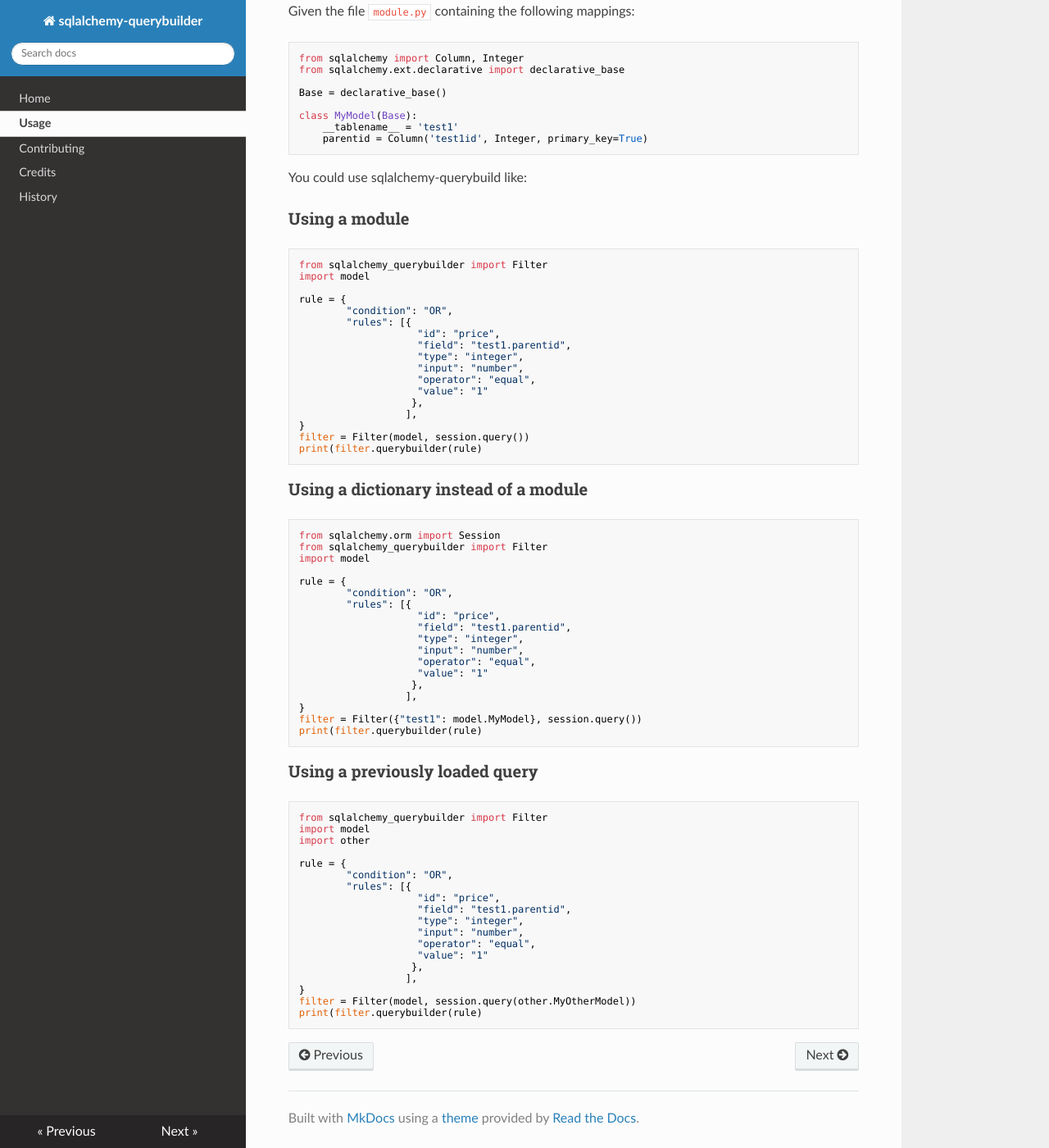
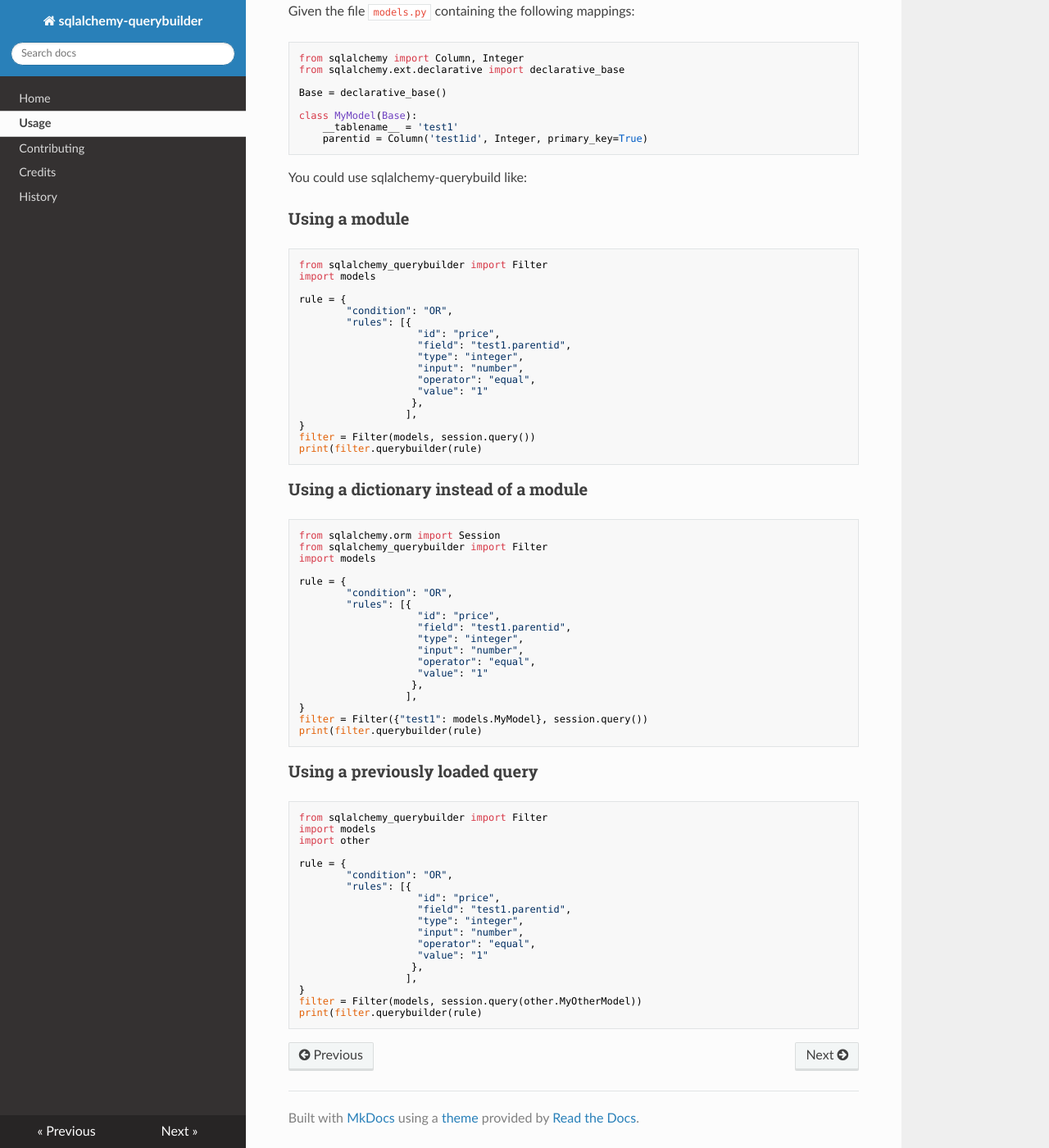
Before and after one commit to ocurero/sqlalchemy-querybuilder, an MkDocs documentation site: the page built from docs/usage.md, in a window 1280 px wide and 1400 px high, scrolled down 1073 px. Shown: the whole window at 82% size. Built offline with MkDocs 1.6.1, drawn with Linux system fonts in a browser that asks for light colours; nearby versions of some CDN libraries.

Commit message:
fix typos in docs

````diff
--- a/docs/usage.md
+++ b/docs/usage.md
@@ -36,7 +36,7 @@ Filter class accepts three parameters:
 
 ## Examples
 
-Given the file `module.py` containing the following mappings:
+Given the file `models.py` containing the following mappings:
 ```python
 from sqlalchemy import Column, Integer
 from sqlalchemy.ext.declarative import declarative_base
@@ -54,7 +54,7 @@ You could use sqlalchemy-querybuild like:
 
 ```python
 from sqlalchemy_querybuilder import Filter
-import model
+import models
 
 rule = {
         "condition": "OR",
@@ -68,7 +68,7 @@ rule = {
                    },
                   ],
 }
-filter = Filter(model, session.query())
+filter = Filter(models, session.query())
 print(filter.querybuilder(rule)
 ```
 
@@ -77,7 +77,7 @@ print(filter.querybuilder(rule)
 ```python
 from sqlalchemy.orm import Session
 from sqlalchemy_querybuilder import Filter
-import model
+import models
 
 rule = {
         "condition": "OR",
@@ -91,7 +91,7 @@ rule = {
                    },
                   ],
 }
-filter = Filter({"test1": model.MyModel}, session.query())
+filter = Filter({"test1": models.MyModel}, session.query())
 print(filter.querybuilder(rule)
 ```
 
@@ -99,7 +99,7 @@ print(filter.querybuilder(rule)
 
 ```python
 from sqlalchemy_querybuilder import Filter
-import model
+import models
 import other
 
 rule = {
@@ -114,6 +114,6 @@ rule = {
                    },
                   ],
 }
-filter = Filter(model, session.query(other.MyOtherModel))
+filter = Filter(models, session.query(other.MyOtherModel))
 print(filter.querybuilder(rule)
 ```
````
